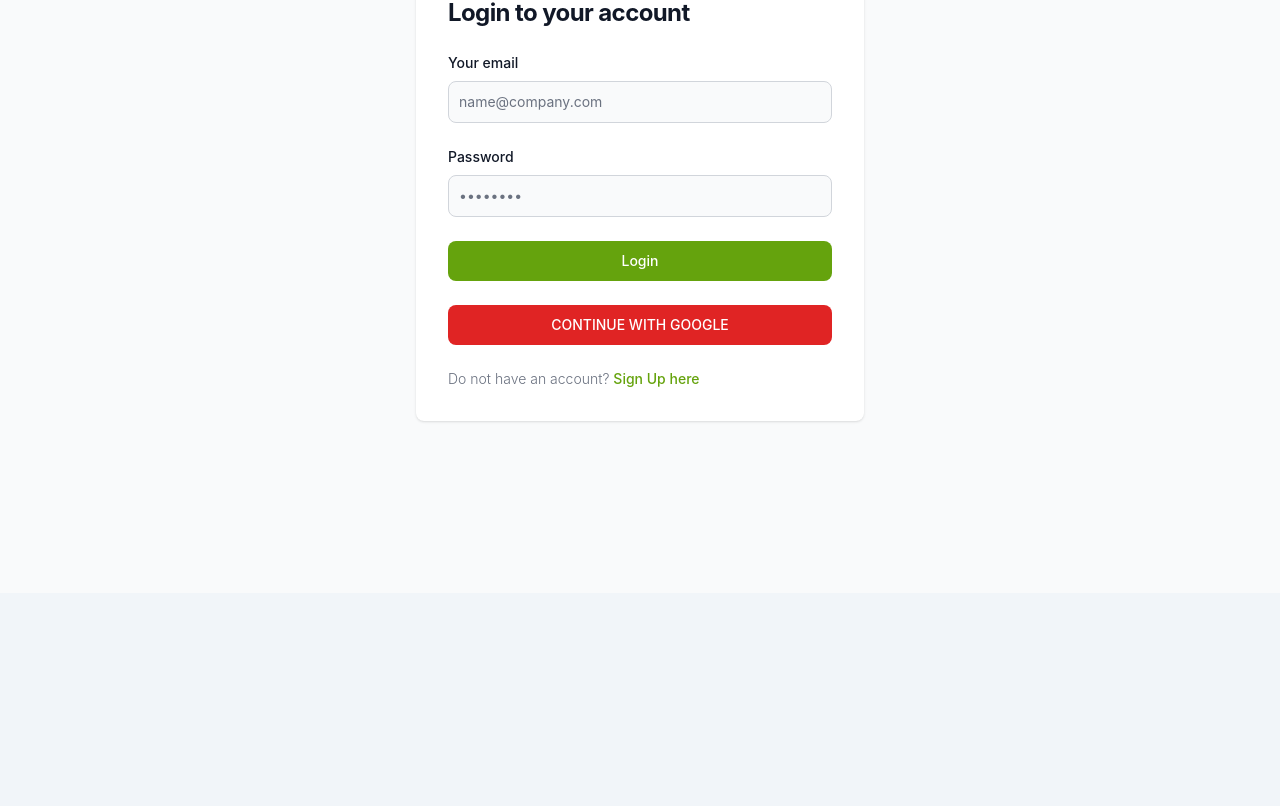
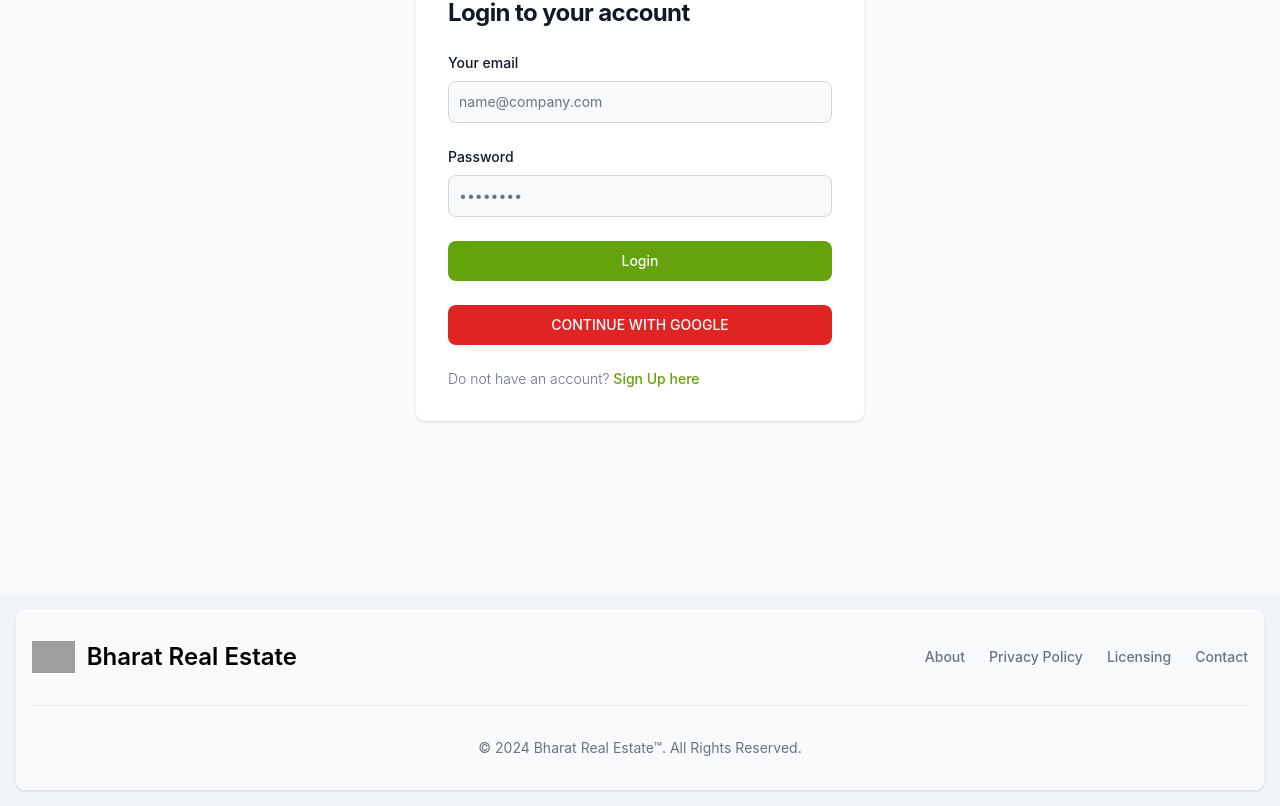
Before and after one commit to Shubhendu-12/BharatRealEstate, a React (Vite) app: page /login in a window 1280 px wide. Shown: the part 281-1087 px from the top of the page. Before the commit the page ends 874 px from the top, so only its background shows below. Built offline with nearby package versions, Linux system fonts and the light colour scheme; no server answers; grey boxes are pictures that could not be loaded.

Commit message:
Added Footer UI, solved listing limit issue
Listing limit issue max listing sent per request will be 8,(listings controllers backend) function is (getAllListings)

```diff
--- a/src/App.jsx
+++ b/src/App.jsx
@@ -12,6 +12,7 @@
 import Listing from './pages/Listing'
 import Search from './pages/Search'
 import Contact from './pages/Contact'
+import Footer from './components/Footer'
 
 const App = () => {
 
@@ -34,6 +35,7 @@
         <Route path='/update-listing/:listingId' element={<UpdateListing/>}/>
         </Route>
       </Routes>
+      <Footer/>
      </Router>
   )
 }
--- /dev/null
+++ b/src/components/Footer.jsx
@@ -0,0 +1,59 @@
+import React from "react";
+
+const Footer = () => {
+  return (
+    <>
+      <footer class="bg-slate-50 rounded-lg shadow dark:bg-gray-900 m-4">
+        <div class="w-full max-w-screen-xl mx-auto p-4 md:py-8">
+          <div class="sm:flex sm:items-center sm:justify-between">
+            <a
+              href="https://flowbite.com/"
+              class="flex items-center mb-4 sm:mb-0 space-x-3 rtl:space-x-reverse"
+            >
+              <img
+                src="https://flowbite.com/docs/images/logo.svg"
+                class="h-8"
+                alt="Flowbite Logo"
+              />
+              <span class="self-center text-2xl font-semibold whitespace-nowrap dark:text-white">
+                Bharat Real Estate
+              </span>
+            </a>
+            <ul class="flex flex-wrap items-center mb-6 text-sm font-medium text-gray-500 sm:mb-0 dark:text-gray-400">
+              <li>
+                <a href="#" class="hover:underline me-4 md:me-6">
+                  About
+                </a>
+              </li>
+              <li>
+                <a href="#" class="hover:underline me-4 md:me-6">
+                  Privacy Policy
+                </a>
+              </li>
+              <li>
+                <a href="#" class="hover:underline me-4 md:me-6">
+                  Licensing
+                </a>
+              </li>
+              <li>
+                <a href="#" class="hover:underline">
+                  Contact
+                </a>
+              </li>
+            </ul>
+          </div>
+          <hr class="my-6 border-gray-200 sm:mx-auto dark:border-gray-700 lg:my-8" />
+          <span class="block text-sm text-gray-500 sm:text-center dark:text-gray-400">
+            © 2024{" "}
+            <a href="https://flowbite.com/" class="hover:underline">
+              Bharat Real Estate™
+            </a>
+            . All Rights Reserved.
+          </span>
+        </div>
+      </footer>
+    </>
+  );
+};
+
+export default Footer;
--- a/src/pages/Listing.jsx
+++ b/src/pages/Listing.jsx
@@ -34,7 +34,7 @@
           }
         );
         const data = await res.json();
-        console.log(data.imageUrls);
+        // console.log(data.imageUrls);
         if (data.success === false) {
           console.log(data.message);
           setError(true);
@@ -43,7 +43,7 @@
         }
 
         setListing(data);
-        console.log(data);
+        // console.log(data);
         setLoading(false);
         setError(false);
       } catch (error) {
--- a/src/pages/Search.jsx
+++ b/src/pages/Search.jsx
@@ -61,7 +61,7 @@
 
         const data = await res.json();
 
-        if (data.length > 8) {
+        if (data.length > 7) {
           setShowMore(true);
         } else {
           setShowMore(false);
```
Also changed, not shown: 1 other file (tests, documents, lock files or other folders).
